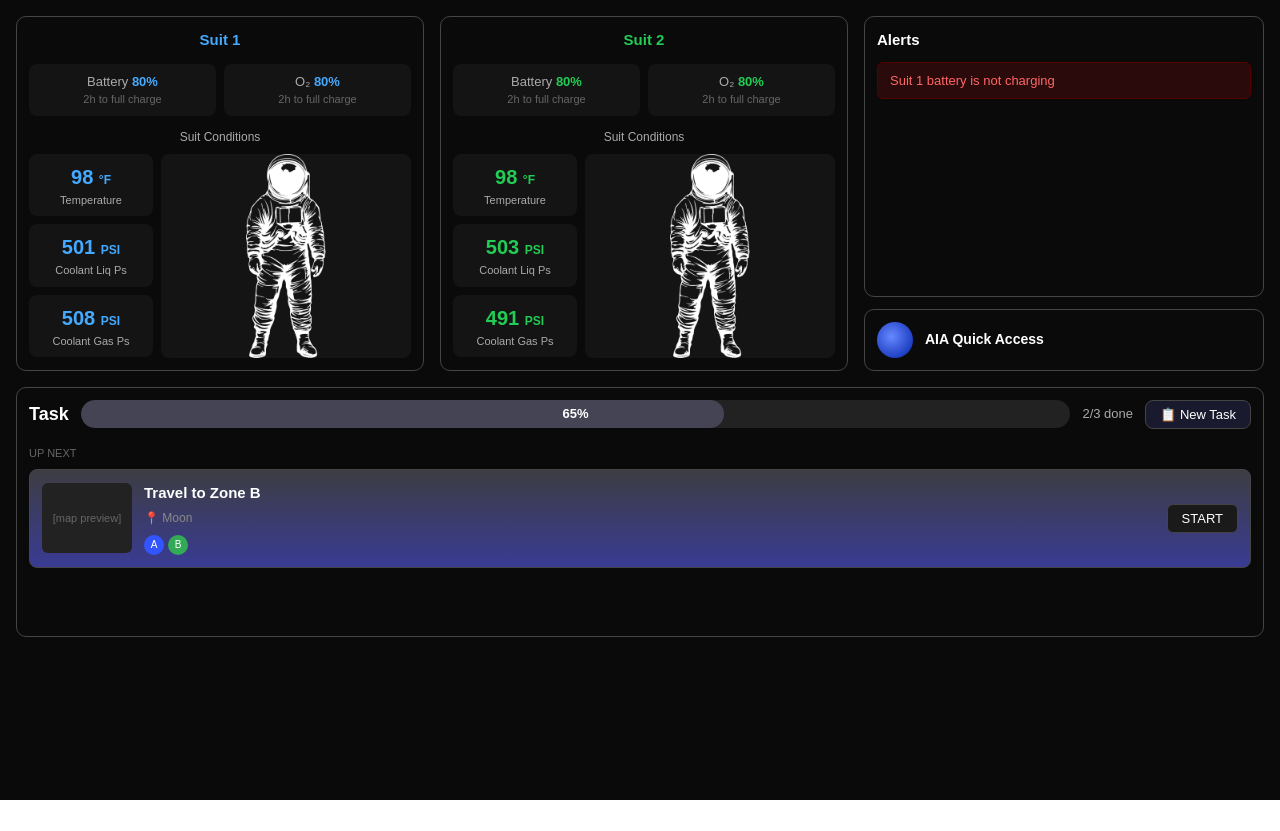
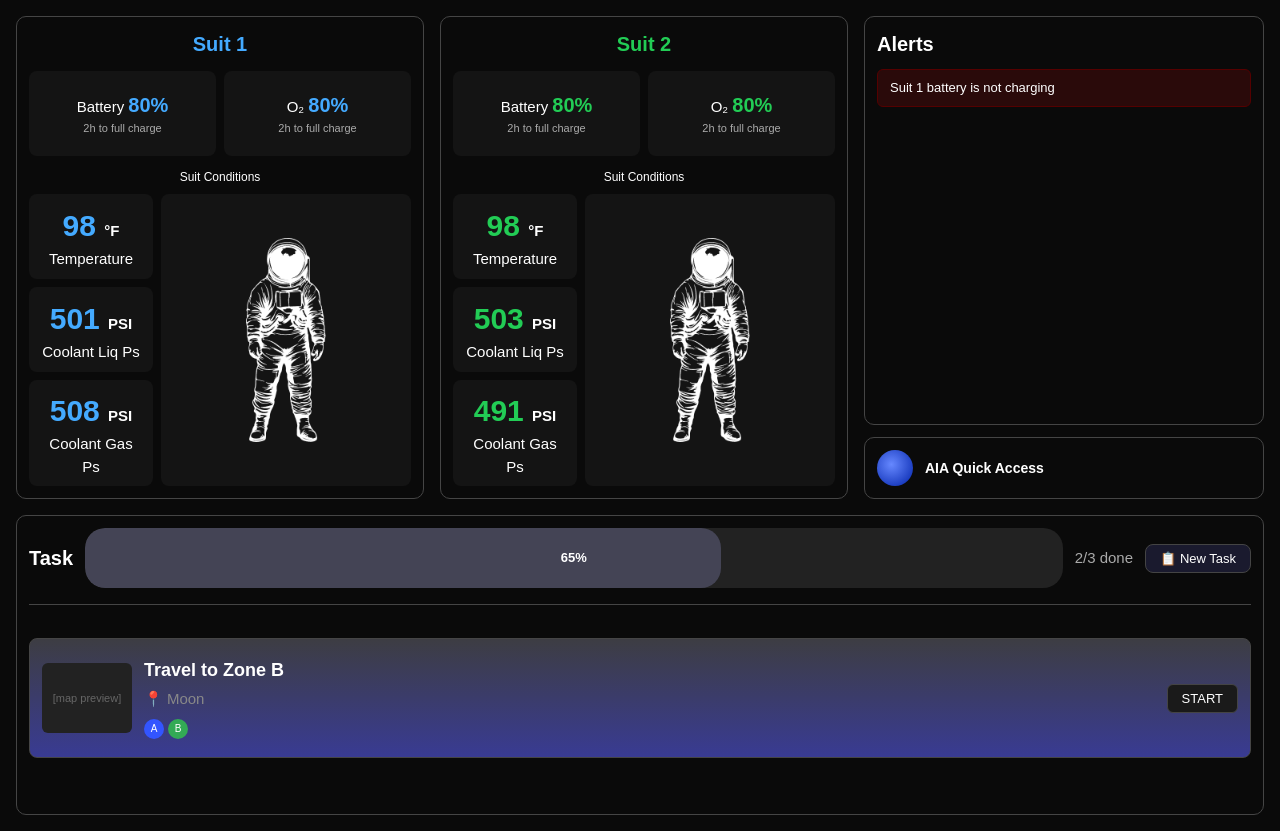
Before and after one commit to stilettocode/TTTDTT, a React app in the folder frontend/: page /eva1 in a window 1280 px wide. Before the commit the page ends 800 px from the top, so only its background shows below. Built offline with nearby package versions, Linux system fonts and the light colour scheme; no server answers; the HTML template or start-up script is replaced by a standard one.

Commit message:
touched up the eva slide to be more indicative of the figma design

```diff
--- a/frontend/src/pages/Eva1.tsx
+++ b/frontend/src/pages/Eva1.tsx
@@ -16,76 +16,76 @@ export default function Eva1Page() {
       <div style={{ display: 'flex', gap: 16 }}>
 
         {/* Suit 1 */}
-        <div style={{ flex: 1, border: '1px solid #454545', borderRadius: 10, padding: 12}}>
-          <h3 style={{ textAlign: 'center', margin: '0 0 12px 0', fontSize: 15, color: '#4af' }}>Suit 1</h3>
+        <div style={{ flex: 1, border: '1px solid #454545', borderRadius: 10, padding: 12, minHeight: 420}}>
+          <h3 style={{ textAlign: 'center', margin: '0 0 12px 0', fontSize: 20, color: '#4af' }}>Suit 1</h3>
 
           {/* Battery + O2 */}
           <div style={{ display: 'flex', gap: 8, marginBottom: 12 }}>
-            <div style={{ flex: 1, background: '#141414', borderRadius: 8, padding: '8px 12px', textAlign: 'center'  }}>
-              <div style={{ fontSize: 13, color: '#aaa' }}>Battery <span style={{ color: '#4af', fontWeight: 700 }}>{evaData?.telemetry.eva1.primary_battery_level ?? 80}%</span></div>
-              <div style={{ fontSize: 11, color: '#666' }}>2h to full charge</div>
+            <div style={{ minHeight: 85, flex: 1, background: '#141414', borderRadius: 8, padding: '8px 12px', textAlign: 'center', display: 'flex', flexDirection: 'column', alignItems: 'center', justifyContent: 'center'  }}>
+              <div style={{ fontSize: 15, color: '#ffffff' }}>Battery <span style={{ color: '#4af', fontWeight: 700, fontSize:20 }}>{evaData?.telemetry.eva1.primary_battery_level ?? 80}%</span></div>
+              <div style={{ fontSize: 11, color: '#aaa' }}>2h to full charge</div>
             </div>
-            <div style={{ flex: 1, background: '#141414', borderRadius: 8, padding: '8px 12px', textAlign: 'center'  }}>
-              <div style={{ fontSize: 13, color: '#aaa' }}>O₂ <span style={{ color: '#4af', fontWeight: 700 }}>{evaData?.telemetry.eva1.oxy_pri_storage ?? 80}%</span></div>
-              <div style={{ fontSize: 11, color: '#666' }}>2h to full charge</div>
+            <div style={{ minHeight: 85, flex: 1, background: '#141414', borderRadius: 8, padding: '8px 12px', textAlign: 'center', display: 'flex', flexDirection: 'column', alignItems: 'center', justifyContent: 'center'  }}>
+              <div style={{ fontSize: 15, color: '#ffffff' }}>O₂ <span style={{ color: '#4af', fontWeight: 700, fontSize:20 }}>{evaData?.telemetry.eva1.oxy_pri_storage ?? 80}%</span></div>
+              <div style={{ fontSize: 11, color: '#aaa' }}>2h to full charge</div>
             </div>
           </div>
 
           {/* Suit Conditions */}
-          <div style={{ fontSize: 12, color: '#aaa', marginBottom: 8, textAlign: 'center'  }}>Suit Conditions</div>
+          <div style={{ fontSize: 12, color: '#ffffff', marginBottom: 8, textAlign: 'center'  }}>Suit Conditions</div>
           <div style={{ display: 'flex', gap: 8 }}>
             <div style={{ flex: 1, display: 'flex', flexDirection: 'column', gap: 8 }}>
-              <div style={{ background: '#141414', borderRadius: 8, padding: '8px 12px', textAlign: 'center'  }}>
-                <div style={{ fontSize: 20, fontWeight: 700, color: '#4af' }}>{evaData?.telemetry.eva1.temperature ?? '98'} <span style={{ fontSize: 12 }}>°F</span></div>
-                <div style={{ fontSize: 11, color: '#aaa' }}>Temperature</div>
+              <div style={{ minHeight: 85, background: '#141414', borderRadius: 8, padding: '8px 12px', textAlign: 'center', display: 'flex', flexDirection: 'column', alignItems: 'center', justifyContent: 'center'  }}>
+                <div style={{ fontSize: 30, fontWeight: 700, color: '#4af' }}>{evaData?.telemetry.eva1.temperature ?? '98'} <span style={{ fontSize: 15, color: '#ffffff' }}>°F</span></div>
+                <div style={{ fontSize: 15, color: '#ffffff' }}>Temperature</div>
               </div>
-              <div style={{ background: '#141414', borderRadius: 8, padding: '8px 12px', textAlign: 'center'  }}>
-                <div style={{ fontSize: 20, fontWeight: 700, color: '#4af' }}>{evaData?.telemetry.eva1.coolant_liquid_pressure ?? eva1CoolantLiq} <span style={{ fontSize: 12 }}>PSI</span></div>
-                <div style={{ fontSize: 11, color: '#aaa' }}>Coolant Liq Ps</div>
+              <div style={{ minHeight: 85, background: '#141414', borderRadius: 8, padding: '8px 12px', textAlign: 'center', display: 'flex', flexDirection: 'column', alignItems: 'center', justifyContent: 'center'  }}>
+                <div style={{ fontSize: 30, fontWeight: 700, color: '#4af' }}>{evaData?.telemetry.eva1.coolant_liquid_pressure ?? eva1CoolantLiq} <span style={{ fontSize: 15, color: '#ffffff' }}>PSI</span></div>
+                <div style={{ fontSize: 15, color: '#ffffff' }}>Coolant Liq Ps</div>
               </div>
-              <div style={{ background: '#141414', borderRadius: 8, padding: '8px 12px', textAlign: 'center'  }}>
-                <div style={{ fontSize: 20, fontWeight: 700, color: '#4af' }}>{evaData?.telemetry.eva1.coolant_gas_pressure ?? eva1CoolantGas} <span style={{ fontSize: 12 }}>PSI</span></div>
-                <div style={{ fontSize: 11, color: '#aaa' }}>Coolant Gas Ps</div>
+              <div style={{ minHeight: 85, background: '#141414', borderRadius: 8, padding: '8px 12px', textAlign: 'center', display: 'flex', flexDirection: 'column', alignItems: 'center', justifyContent: 'center'  }}>
+                <div style={{ fontSize: 30, fontWeight: 700, color: '#4af' }}>{evaData?.telemetry.eva1.coolant_gas_pressure ?? eva1CoolantGas} <span style={{ fontSize: 15, color: '#ffffff' }}>PSI</span></div>
+                <div style={{ fontSize: 15, color: '#ffffff' }}>Coolant Gas Ps</div>
               </div>
             </div>
-            <div style={{ width: 250, background: '#141414', borderRadius: 8, display: 'flex', alignItems: 'center', justifyContent: 'center' }}>
+            <div style={{ width: 250, minHeight: 272, background: '#141414', borderRadius: 8, display: 'flex', alignItems: 'center', justifyContent: 'center' }}>
               <img src={astronaut} alt="Astronaut" style={{ width: 80, objectFit: 'contain' }} />
             </div>
           </div>
         </div>
 
         {/* Suit 2 */}
-        <div style={{ flex: 1, border: '1px solid #454545', borderRadius: 10, padding: 12 }}>
-          <h3 style={{ textAlign: 'center', margin: '0 0 12px 0', fontSize: 15, color: '#22cc55' }}>Suit 2</h3>
+        <div style={{ flex: 1, border: '1px solid #454545', borderRadius: 10, padding: 12, minHeight: 420}}>
+          <h3 style={{ textAlign: 'center', margin: '0 0 12px 0', fontSize: 20, color: '#22cc55' }}>Suit 2</h3>
 
           <div style={{ display: 'flex', gap: 8, marginBottom: 12 }}>
-            <div style={{ flex: 1, background: '#141414', borderRadius: 8, padding: '8px 12px', textAlign: 'center'  }}>
-              <div style={{ fontSize: 13, color: '#aaa' }}>Battery <span style={{ color: '#22cc55', fontWeight: 700 }}>{evaData?.telemetry.eva2.secondary_battery_level ?? 80}%</span></div>
-              <div style={{ fontSize: 11, color: '#666' }}>2h to full charge</div>
+            <div style={{ minHeight: 85, flex: 1, background: '#141414', borderRadius: 8, padding: '8px 12px', textAlign: 'center', display: 'flex', flexDirection: 'column', alignItems: 'center', justifyContent: 'center'  }}>
+              <div style={{ fontSize: 15, color: '#ffffff' }}>Battery <span style={{ color: '#22cc55', fontWeight: 700, fontSize:20 }}>{evaData?.telemetry.eva2.secondary_battery_level ?? 80}%</span></div>
+              <div style={{ fontSize: 11, color: '#aaa' }}>2h to full charge</div>
             </div>
-            <div style={{ flex: 1, background: '#141414', borderRadius: 8, padding: '8px 12px', textAlign: 'center'  }}>
-              <div style={{ fontSize: 13, color: '#aaa' }}>O₂ <span style={{ color: '#22cc55', fontWeight: 700 }}>{evaData?.telemetry.eva2.oxy_sec_storage ?? 80}%</span></div>
-              <div style={{ fontSize: 11, color: '#666' }}>2h to full charge</div>
+            <div style={{ minHeight: 85, flex: 1, background: '#141414', borderRadius: 8, padding: '8px 12px', textAlign: 'center', display: 'flex', flexDirection: 'column', alignItems: 'center', justifyContent: 'center'  }}>
+              <div style={{ fontSize: 15, color: '#ffffff' }}>O₂ <span style={{ color: '#22cc55', fontWeight: 700, fontSize:20 }}>{evaData?.telemetry.eva2.oxy_sec_storage ?? 80}%</span></div>
+              <div style={{ fontSize: 11, color: '#aaa' }}>2h to full charge</div>
             </div>
           </div>
 
-          <div style={{ fontSize: 12, color: '#aaa', marginBottom: 8, textAlign: 'center'  }}>Suit Conditions</div>
+          <div style={{ fontSize: 12, color: '#ffffff', marginBottom: 8, textAlign: 'center'  }}>Suit Conditions</div>
           <div style={{ display: 'flex', gap: 8 }}>
             <div style={{ flex: 1, display: 'flex', flexDirection: 'column', gap: 8 }}>
-              <div style={{ background: '#141414', borderRadius: 8, padding: '8px 12px', textAlign: 'center'  }}>
-                <div style={{ fontSize: 20, fontWeight: 700, color: '#22cc55' }}>{evaData?.telemetry.eva2.temperature ?? '98'} <span style={{ fontSize: 12 }}>°F</span></div>
-                <div style={{ fontSize: 11, color: '#aaa' }}>Temperature</div>
+              <div style={{ minHeight: 85, background: '#141414', borderRadius: 8, padding: '8px 12px', textAlign: 'center', display: 'flex', flexDirection: 'column', alignItems: 'center', justifyContent: 'center'  }}>
+                <div style={{ fontSize: 30, fontWeight: 700, color: '#22cc55' }}>{evaData?.telemetry.eva2.temperature ?? '98'} <span style={{ fontSize: 15, color: '#ffffff' }}>°F</span></div>
+                <div style={{ fontSize: 15, color: '#ffffff' }}>Temperature</div>
               </div>
-              <div style={{ background: '#141414', borderRadius: 8, padding: '8px 12px', textAlign: 'center'  }}>
-                <div style={{ fontSize: 20, fontWeight: 700, color: '#22cc55' }}>{evaData?.telemetry.eva2.coolant_liquid_pressure ?? eva2CoolantLiq} <span style={{ fontSize: 12 }}>PSI</span></div>
-                <div style={{ fontSize: 11, color: '#aaa' }}>Coolant Liq Ps</div>
+              <div style={{ minHeight: 85, background: '#141414', borderRadius: 8, padding: '8px 12px', textAlign: 'center', display: 'flex', flexDirection: 'column', alignItems: 'center', justifyContent: 'center'  }}>
+                <div style={{ fontSize: 30, fontWeight: 700, color: '#22cc55' }}>{evaData?.telemetry.eva2.coolant_liquid_pressure ?? eva2CoolantLiq} <span style={{ fontSize: 15, color: '#ffffff' }}>PSI</span></div>
+                <div style={{ fontSize: 15, color: '#ffffff' }}>Coolant Liq Ps</div>
               </div>
-              <div style={{ background: '#141414', borderRadius: 8, padding: '8px 12px', textAlign: 'center'  }}>
-                <div style={{ fontSize: 20, fontWeight: 700, color: '#22cc55' }}>{evaData?.telemetry.eva2.coolant_gas_pressure ?? eva2CoolantGas} <span style={{ fontSize: 12 }}>PSI</span></div>
-                <div style={{ fontSize: 11, color: '#aaa' }}>Coolant Gas Ps</div>
+              <div style={{ minHeight: 85, background: '#141414', borderRadius: 8, padding: '8px 12px', textAlign: 'center', display: 'flex', flexDirection: 'column', alignItems: 'center', justifyContent: 'center'  }}>
+                <div style={{ fontSize: 30, fontWeight: 700, color: '#22cc55' }}>{evaData?.telemetry.eva2.coolant_gas_pressure ?? eva2CoolantGas} <span style={{ fontSize: 15, color: '#ffffff' }}>PSI</span></div>
+                <div style={{ fontSize: 15, color: '#ffffff' }}>Coolant Gas Ps</div>
               </div>
             </div>
-            <div style={{ width: 250, background: '#141414', borderRadius: 8, display: 'flex', alignItems: 'center', justifyContent: 'center' }}>
+            <div style={{ width: 250, minHeight: 272, background: '#141414', borderRadius: 8, display: 'flex', alignItems: 'center', justifyContent: 'center' }}>
               <img src={astronaut} alt="Astronaut" style={{ width: 80, objectFit: 'contain' }} />
             </div>
           </div>
@@ -94,8 +94,8 @@ export default function Eva1Page() {
         {/* Alerts + AIA */}
         <div style={{ width: 400, display: 'flex', flexDirection: 'column', gap: 12 }}>
           <div style={{ border: '1px solid #454545', borderRadius: 10, padding: 12, flex: 1 }}>
-            <h3 style={{ margin: '0 0 10px 0', fontSize: 15 }}>Alerts</h3>
-            <div style={{ background: '#2a0a0a', border: '1px solid #550000', borderRadius: 6, padding: '8px 12px', fontSize: 13, color: '#ff6666' }}>
+            <h3 style={{ margin: '0 0 10px 0', fontSize: 20 }}>Alerts</h3>
+            <div style={{ background: '#2a0a0a', border: '1px solid #550000', borderRadius: 6, padding: '8px 12px', fontSize: 13, color: '#ffffff' }}>
               Suit 1 battery is not charging
             </div>
           </div>
@@ -108,30 +108,30 @@ export default function Eva1Page() {
       </div>
 
       {/* Task Row */}
-      <div style={{ border: '1px solid #454545', borderRadius: 10, padding: 12, height: 250 }}>
+      <div style={{ border: '1px solid #454545', borderRadius: 10, padding: 12, height: 300 }}>
 
         {/* Task Header */}
         <div style={{ display: 'flex', alignItems: 'center', gap: 12, marginBottom: 16 }}>
-          <span style={{ fontSize: 18, fontWeight: 700 }}>Task</span>
-          <div style={{ flex: 1, background: '#222', borderRadius: 20, height: 28, overflow: 'hidden', position: 'relative' }}>
+          <span style={{ fontSize: 20, fontWeight: 700 }}>Task</span>
+          <div style={{ flex: 1, background: '#222', borderRadius: 20, height: 60, overflow: 'hidden', position: 'relative' }}>
             <div style={{ width: '65%', height: '100%', background: '#445', borderRadius: 20 }} />
             <span style={{ position: 'absolute', left: '50%', top: '50%', transform: 'translate(-50%, -50%)', fontSize: 13, fontWeight: 700 }}>65%</span>
           </div>
-          <span style={{ fontSize: 13, color: '#aaa', whiteSpace: 'nowrap' }}>2/3 done</span>
+          <span style={{ fontSize: 15, color: '#aaa', whiteSpace: 'nowrap' }}>2/3 done</span>
           <button style={{ background: '#1a1a2e', border: '1px solid #444', color: 'white', borderRadius: 8, padding: '6px 14px', fontSize: 13, cursor: 'pointer', display: 'flex', alignItems: 'center', gap: 6 }}>
             📋 New Task
           </button>
         </div>
 
         {/* Up Next */}
-        <div style={{ fontSize: 11, color: '#666', marginBottom: 8 }}>UP NEXT</div>
-        <div style={{ border: '1px solid #454545', borderRadius: 8, padding: 12, display: 'flex', gap: 12, alignItems: 'center', background: 'linear-gradient(to bottom, #3d3d43, #393b93)' }}>
+        <hr style={{ paddingTop: 25, border: 'none', borderTop: '1px solid #454545', margin: 'auto 0 8px 0' }} />
+        <div style={{ height: 120, border: '1px solid #454545', borderRadius: 8, padding: 12, display: 'flex', gap: 12, alignItems: 'center', background: 'linear-gradient(to bottom, #3d3d43, #393b93)' }}>
           <div style={{ width: 90, height: 70, background: '#222', borderRadius: 6, display: 'flex', alignItems: 'center', justifyContent: 'center', fontSize: 11, color: '#666', flexShrink: 0 }}>
             [map preview]
           </div>
           <div style={{ flex: 1 }}>
-            <div style={{ fontSize: 15, fontWeight: 600, marginBottom: 4 }}>Travel to Zone B</div>
-            <div style={{ fontSize: 12, color: '#888', marginBottom: 8 }}>📍 Moon</div>
+            <div style={{ fontSize: 18, fontWeight: 600, marginBottom: 4 }}>Travel to Zone B</div>
+            <div style={{ fontSize: 15, color: '#888', marginBottom: 8 }}>📍 Moon</div>
             <div style={{ display: 'flex', gap: 4 }}>
               <div style={{ width: 20, height: 20, borderRadius: '50%', background: '#3355ff', fontSize: 10, display: 'flex', alignItems: 'center', justifyContent: 'center' }}>A</div>
               <div style={{ width: 20, height: 20, borderRadius: '50%', background: '#33aa55', fontSize: 10, display: 'flex', alignItems: 'center', justifyContent: 'center' }}>B</div>
```
